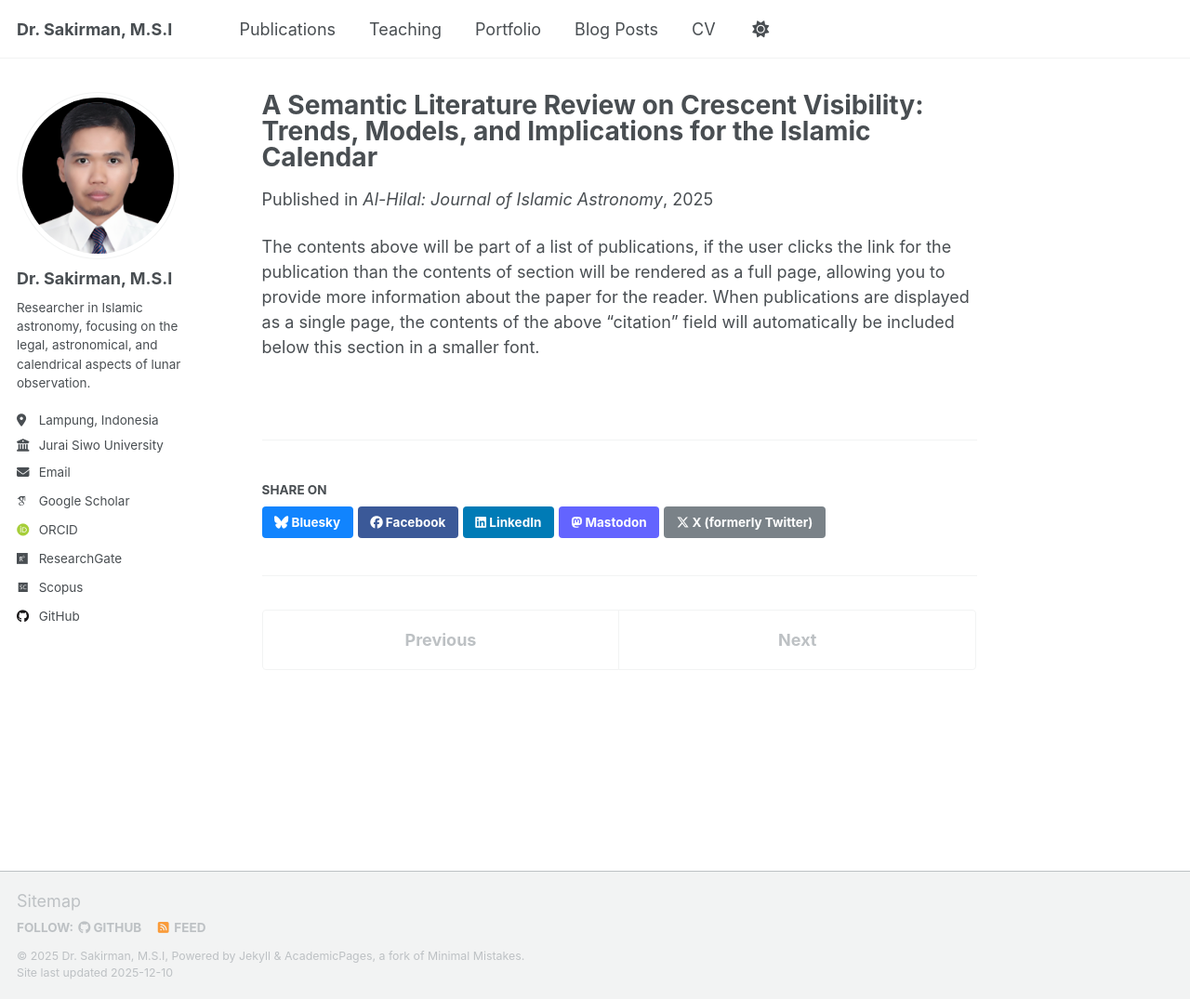
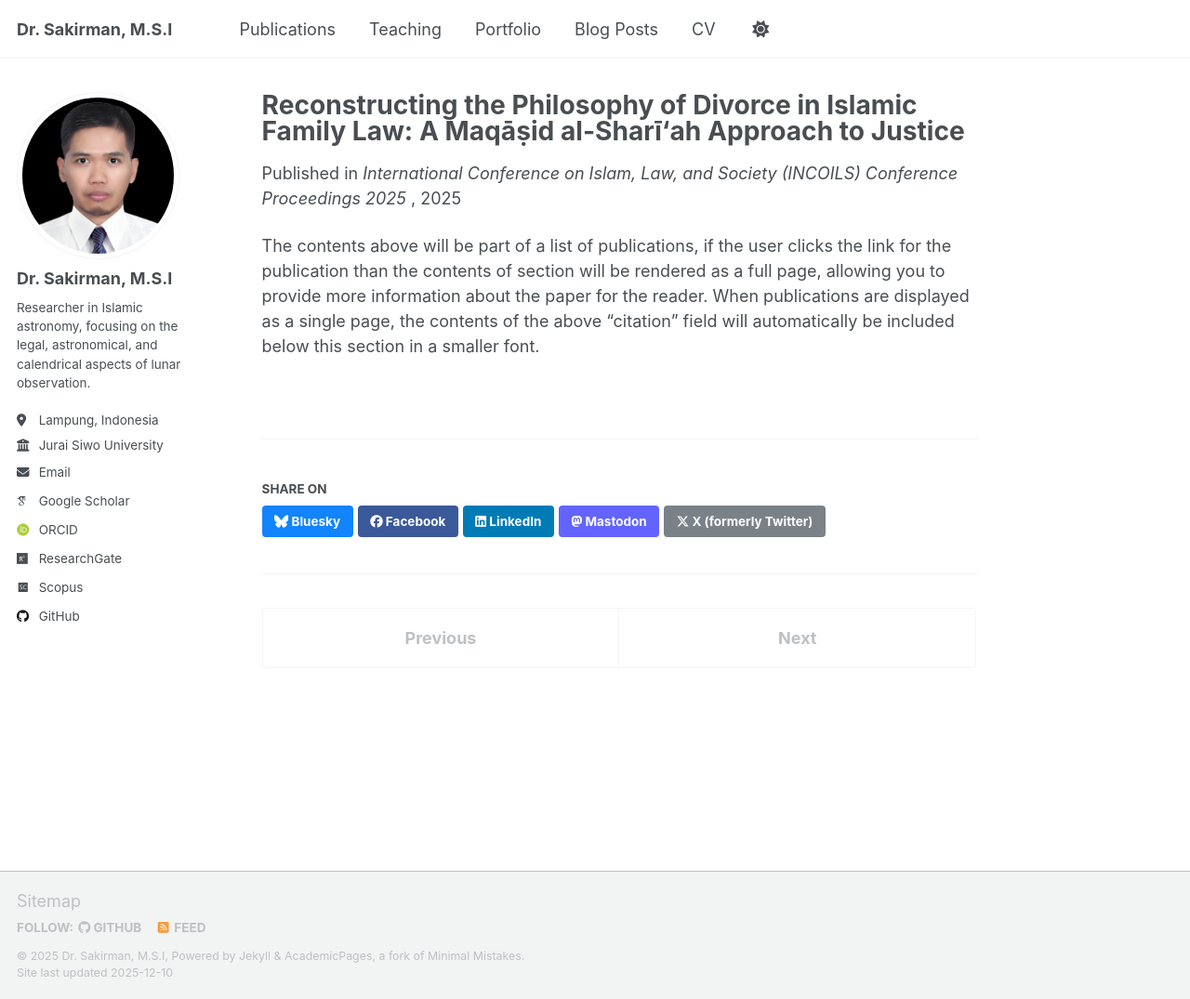
Before and after one commit to sakir-man/sakir-man.github.io, a Jekyll site: the page built from _publications/2024-02-17-paper-title-number-4.md, in a window 1280 px wide and 1075 px high. Shown: the whole window at 93% size. Built offline with Jekyll 4.4.1, drawn with Linux system fonts in a browser that asks for light colours; some web fonts are replaced; a script that is not in the unit is left out.

Commit message:
Update 2024-02-17-paper-title-number-4.md

```diff
--- a/_publications/2024-02-17-paper-title-number-4.md
+++ b/_publications/2024-02-17-paper-title-number-4.md
@@ -1,12 +1,13 @@
 ---
-title: "A Semantic Literature Review on Crescent Visibility: Trends, Models, and Implications for the Islamic Calendar"
+title: "Reconstructing the Philosophy of Divorce in Islamic Family Law: A Maqāṣid al-Sharī‘ah Approach to Justice"
 collection: publications
 category: conferences
 permalink: /publication/2025-02-17-paper-title-number-4
-excerpt: 'Author: Muh Rasywan Syarif, Sakirman, Muhammad Fazlurrahman Syarif'
+excerpt: 'Author: Sakirman, Evy Septiana Rachman, Wasthanul Karim'
 date: 2025-02-17
-venue: 'Al-Hilal: Journal of Islamic Astronomy'
-paperurl: 'https://journal.walisongo.ac.id/index.php/al-hilal/article/view/26099/6756'
+venue: 'International Conference on Islam, Law, and Society (INCOILS) Conference Proceedings 2025
+'
+paperurl: ''
 ---
 
 The contents above will be part of a list of publications, if the user clicks the link for the publication than the contents of section will be rendered as a full page, allowing you to provide more information about the paper for the reader. When publications are displayed as a single page, the contents of the above "citation" field will automatically be included below this section in a smaller font.
```
